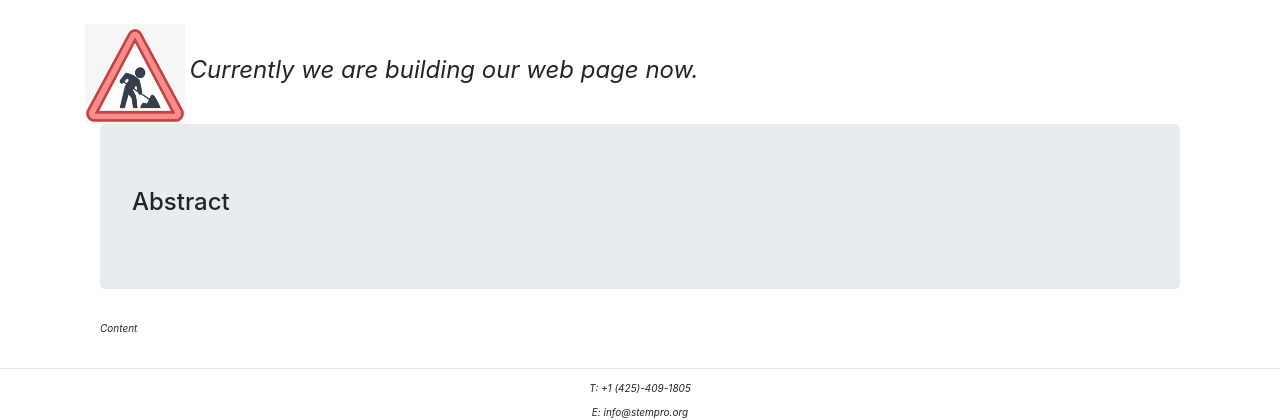
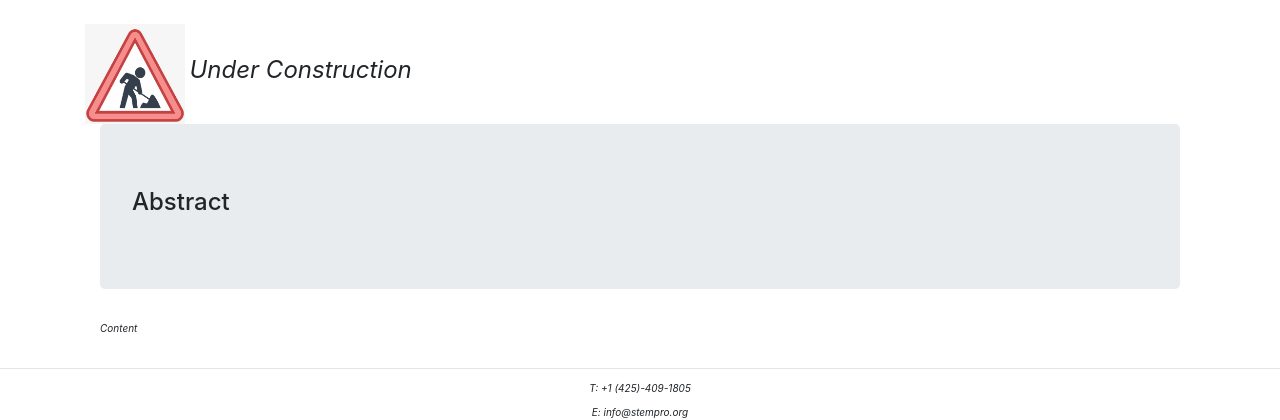
Before and after one commit to PrecociouslyDigital/stempro, a Django app: page /users/tutor in a window 1280 px wide. Shown: the part 56-476 px from the top of the page. Run offline with Django 3.2, Linux system fonts and the light colour scheme; data that the repository does not hold is empty; some libraries are stand-ins or nearby versions.

Commit message:
under construction

```diff
--- a/templates/base.html
+++ b/templates/base.html
@@ -61,7 +61,7 @@
         <div class="container">
             <br />
             <img src="{% static 'image/under-construction.png' %}" title="Under Construction" alt="under construction" style="height: 100px; width: 100px" />
-            <span style="font-size: 24px; font-style: italic;">Currently we are building our web page now.</span>
+            <span style="font-size: 24px; font-style: italic;">Under Construction</span>
             <br />
             {% block content %}
             {% endblock %}
```
